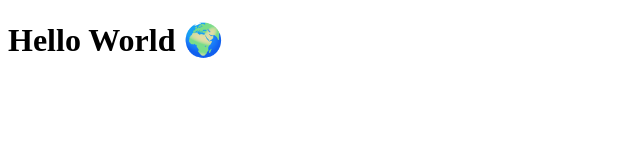
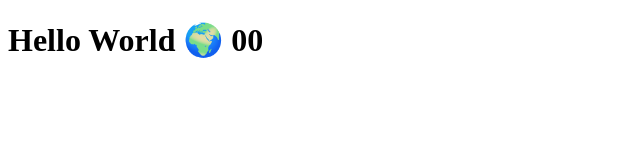
Before and after one commit to iamrohan99/Test-repo, a plain HTML site: page index.html in a window 1280 px wide. Shown: the full height of the page, 0-640 px from the left. Drawn offline with Linux system fonts and the light colour scheme.

Commit message:
Update index.html

```diff
--- a/index.html
+++ b/index.html
@@ -4,6 +4,6 @@
 <title>My Title</title>
 </head>
 <body>
-<h1>Hello World 🌍</h1>
+<h1>Hello World 🌍 00</h1>
 </body>
 </html>
```
